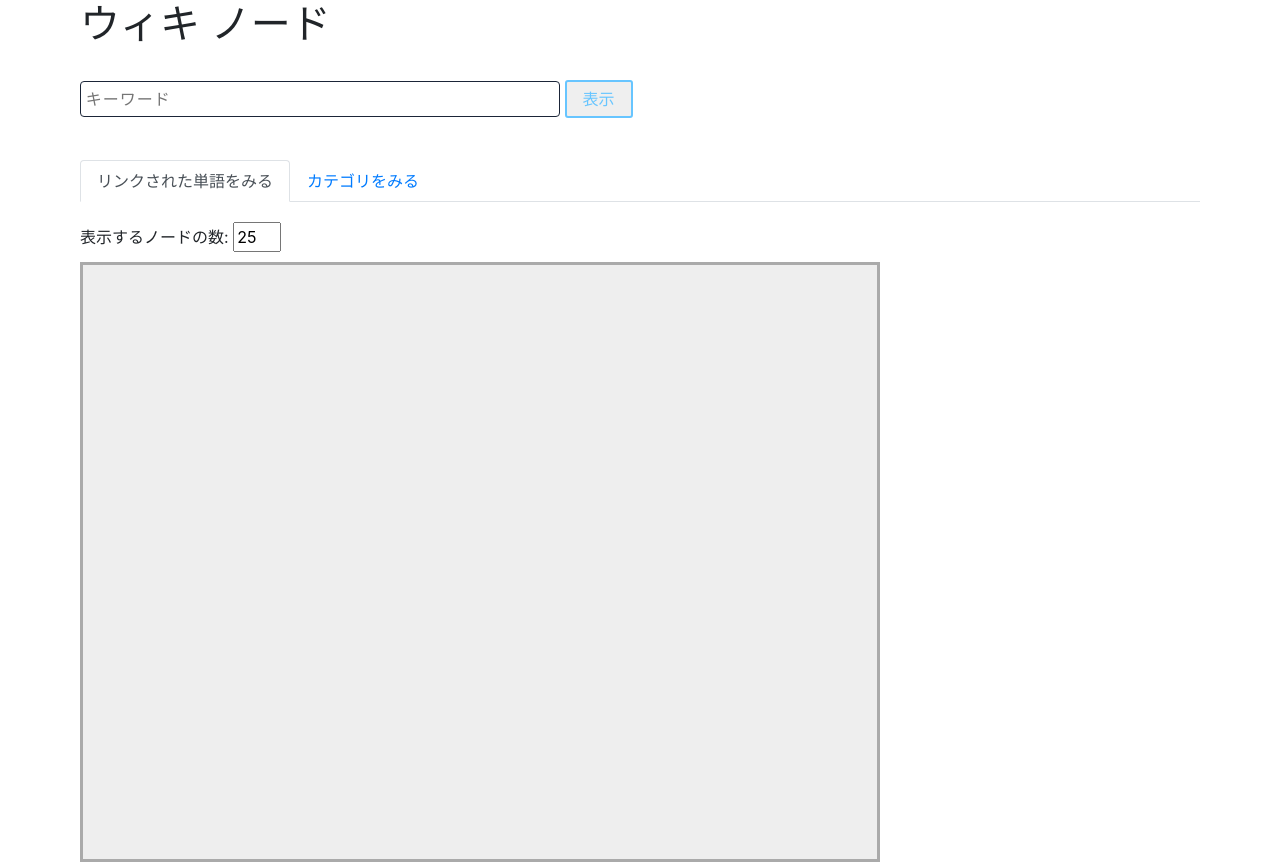
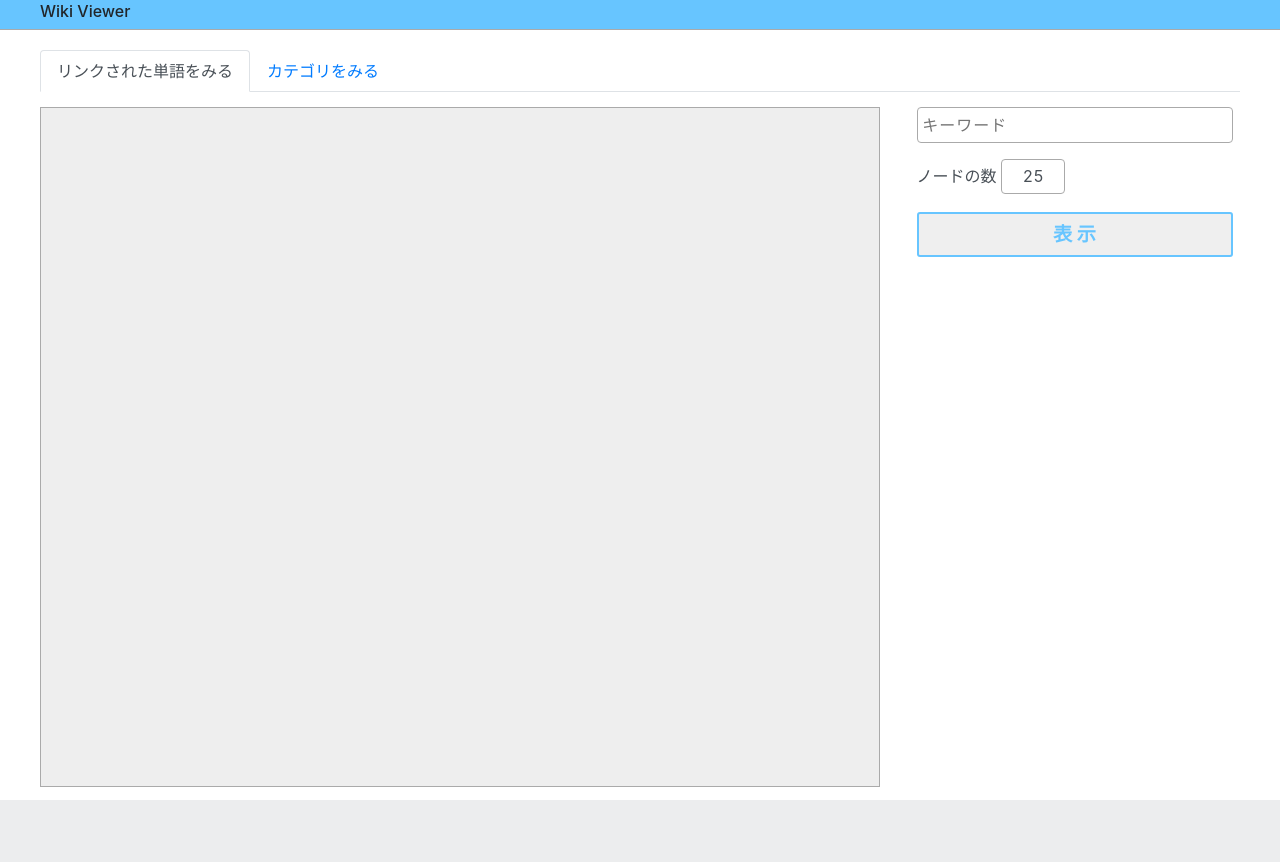
Before and after one commit to tmkokumura/wiki-viewer, a Flask app: page / in a window 1280 px wide. After the commit the page ends 800 px from the top, so only its background shows below. Run offline with Flask 2, Linux system fonts and the light colour scheme; some libraries are stand-ins or nearby versions.

Commit message:
change layout

```diff
--- /dev/null
+++ b/static/css/canvas.css
@@ -0,0 +1,27 @@
+.canvas {
+    width: 70%;
+    height: 100%;
+    background-color: #eee;
+    border: 1px solid #aaa;
+    display: inline-block;
+    box-sizing: border-box;
+}
+
+.link {
+    stroke: #555;
+}
+
+.node {
+    stroke: #fff;
+    fill: #55f;
+    z-index: 1;
+}
+
+.node-label {
+    font-weight: bold;
+}
+
+.main {
+    fill: #f55;
+    z-index: 2;
+}
--- /dev/null
+++ b/static/css/header.css
@@ -0,0 +1,14 @@
+header {
+    height: 30px;
+    background-color: #67c5ff;
+    position: relative;
+    border-bottom: 1px solid #aaa;
+    box-sizing: border-box;
+}
+
+header h1{
+    padding: 0px 40px;
+    font-size: 1.0em;
+    position: absolute;
+	bottom: 0;
+}
--- /dev/null
+++ b/static/css/main.css
@@ -0,0 +1,28 @@
+/* 共通 */
+html {
+    height: 100%;
+}
+
+body {
+    height: 100%;
+}
+
+main {
+    padding: 20px 40px;
+    color: #495057;
+    height: calc(100% - 30px);
+}
+
+/* メッセージエリア */
+.msg {
+    color: #f00;
+}
+
+/* メインコンテンツエリア */
+.tab-content {
+    height: calc(100% - 50px);
+}
+.tab-pane {
+    height: 100%;
+    margin-top: 15px;
+}
--- /dev/null
+++ b/static/css/search.css
@@ -0,0 +1,50 @@
+.search {
+    display: inline-block;
+    width: 29%;
+    padding-left: 2em;
+    vertical-align: top;
+}
+
+.search_item {
+    display: block;
+	width: 100%;
+	box-sizing: border-box;
+	margin-bottom: 1em;
+}
+
+.search_text{
+    padding: 0.3em;
+	transition: 0.3s;
+	letter-spacing: 1px;
+	border: 1px solid #aaa;
+	border-radius: 4px;
+	color: #495057;
+}
+
+.search_text:focus {
+	border: 1px solid #da3c41;
+	outline: none;
+	box-shadow: 0 0 5px 1px rgba(218,60,65, .5);
+}
+
+/* ノードの数 */
+.search_count {
+    width: 4em;
+    text-align: right;
+}
+
+/* 表示ボタン */
+.search_btn {
+    padding: 0.3em 1em;
+    color: #67c5ff;
+    border: solid 2px #67c5ff;
+    border-radius: 3px;
+    transition: .3s;
+    font-weight: bold;
+    font-size: 1.2em;
+}
+
+.search_btn:hover {
+    background: #67c5ff;
+    color: white;
+}
--- a/static/css/style.css
+++ /dev/null
@@ -1,87 +0,0 @@
-/* 共通 */
-body {
-    padding: 0em 5em;
-}
-
-/* キーワードエリア */
-.search {
-    margin: 2em 0em;
-    height: 3em;
-}
-
-.search_text {
-    display: inline-block;
-	width: 30em;
-	box-sizing: border-box;
-	padding: 0.3em;
-	transition: 0.3s;
-	letter-spacing: 1px;
-	color: #aaaaaa;
-	border: 1px solid #1b2538;
-	border-radius: 4px;
-}
-
-.ef:focus {
-	border: 1px solid #da3c41;
-	outline: none;
-	box-shadow: 0 0 5px 1px rgba(218,60,65, .5);
-}
-
-/* 表示ボタン */
-.search_btn {
-    display: inline-block;
-    box-sizing: border-box;
-    padding: 0.3em 1em;
-    text-decoration: none;
-    color: #67c5ff;
-    border: solid 2px #67c5ff;
-    border-radius: 3px;
-    transition: .4s;
-}
-
-.search_btn:hover {
-    background: #67c5ff;
-    color: white;
-}
-
-/* タブエリア */
-.nav-tabs {
-    margin: 20px 0px;
-}
-
-/* メッセージエリア */
-.msg {
-    color: #f00;
-}
-
-/* キャンバス */
-.canvas {
-    width: 800px;
-    height: 600px;
-    margin-top: 10px;
-    background-color: #eee;
-    border: solid #aaa
-}
-
-.link {
-    stroke: #555;
-}
-
-.node {
-    stroke: #fff;
-    fill: #55f;
-    z-index: 1;
-}
-
-.node-label {
-    font-weight: bold;
-}
-
-.main {
-    fill: #f55;
-    z-index: 2;
-}
-
-.disp_count {
-    width: 3em;
-}
--- a/templates/index.html
+++ b/templates/index.html
@@ -6,21 +6,20 @@
     <meta http-equiv="Cache-Control" content="no-cache">
     <title>Wiki Search</title>
     <link rel="stylesheet" href="https://stackpath.bootstrapcdn.com/bootstrap/4.1.3/css/bootstrap.min.css">
-    <link rel="stylesheet" href="/static/css/style.css">
+    <link rel="stylesheet" href="/static/css/header.css">
+    <link rel="stylesheet" href="/static/css/main.css">
+    <link rel="stylesheet" href="/static/css/canvas.css">
+    <link rel="stylesheet" href="/static/css/search.css">
     <script type="text/javascript" src="//code.jquery.com/jquery-1.11.0.min.js"></script>
     <script type="text/javascript" src="//stackpath.bootstrapcdn.com/bootstrap/4.1.3/js/bootstrap.min.js"></script>
     <script type="text/javascript" src="//d3js.org/d3.v4.min.js"></script>
     <script type="text/javascript" src="/static/js/main.js"></script>
 </head>
 <body>
-    <h1>ウィキ ノード</h1>
-
-    <!-- 検索エリア -->
-    <div class="search">
-        <input type="text" id="keyword" class="search_text ef" size="30" placeholder="キーワード">
-        <input type="button" id="search_button" class="search_btn" value="表示">
-    </div>
-
+    <header>
+        <h1>Wiki Viewer</h1>
+    </header>
+    <main>
         <!-- タブエリア -->
         <ul class="nav nav-tabs">
             <li class="nav-item">
@@ -33,16 +32,24 @@
 
         <!-- タブコンテンツ -->
         <div class="tab-content">
-        <!-- ノードエリア -->
+            <!-- ノードタブ -->
             <div id="tab1" class="tab-pane active">
-            <div>
-                表示するノードの数: <input type="number" class="disp_count" id="disp_count" min="1" max="99" value="25">
+                <!-- 描画エリア -->
+                <svg class="canvas" xmlns="http://www.w3.org/2000/svg"></svg>
+                <!-- 検索エリア -->
+                <div class="search">
+                    <input type="text" id="keyword" class="search_item search_text" size="30" placeholder="キーワード">
+                    <div class="search_item">
+                        <label for="disp_count">ノードの数</label>
+                        <input type="number" class="search_text search_count" id="disp_count" min="1" max="99" value="25">
                     </div>
+                    <input type="button" id="search_button" class="search_item search_btn" value="表 示">
                     <div class="msg" id="msg"></div>
-            <svg class="canvas" xmlns="http://www.w3.org/2000/svg"></svg>
-        </div>
-        <div id="tab2" class="tab-pane active">
                 </div>
             </div>
+            <div id="tab2" class="tab-pane">
+            </div>
+        </div>
+    </main>
 </body>
 </html>
```
Lines whose indentation alone changed are shown as unchanged.
